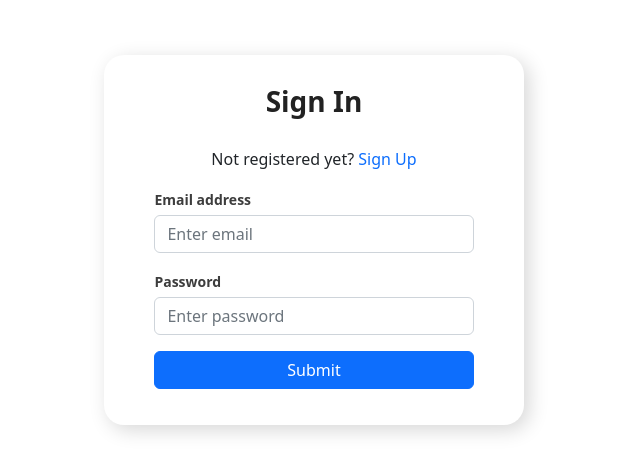
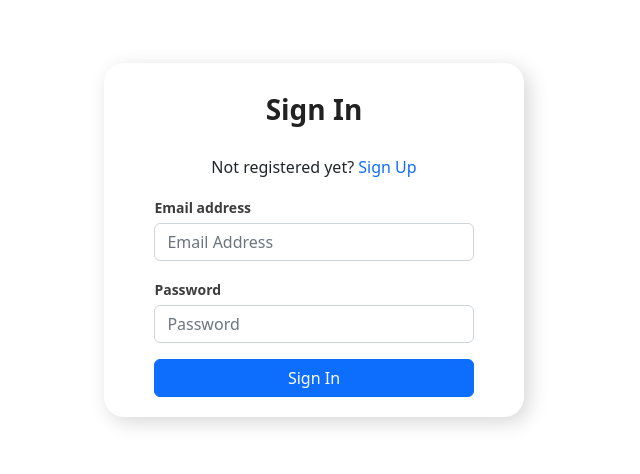
Before and after one commit to stephanygrace/signup-login_reactjs, a React (Create React App) app: page / in a window 1280 px wide. Shown: the part 160-634 px from the top of the page, without its empty margins (326-966 px from the left). Built offline with nearby package versions, Linux system fonts and the light colour scheme.

Commit message:
Connect Front-end to API Login and Signup

```diff
--- a/package.json
+++ b/package.json
@@ -6,6 +6,7 @@
     "@testing-library/jest-dom": "^5.16.5",
     "@testing-library/react": "^13.4.0",
     "@testing-library/user-event": "^13.5.0",
+    "axios": "^1.3.4",
     "bootstrap": "^5.2.3",
     "bootstrapp": "^0.0.0",
     "react": "^18.2.0",
--- a/src/Auth.js
+++ b/src/Auth.js
@@ -1,81 +1,83 @@
+import React, { useState } from "react";
+import axios from "axios";
 
-import React, { useState } from "react"
+export default function AuthForm() {
 
-// eslint-disable-next-line import/no-anonymous-default-export
-export default function () {
+  let [authMode, setAuthMode] = useState("signin");
+  let [email, setEmail] = useState("");
+  let [password, setPassword] = useState("");
+  let [name, setName] = useState("");
 
-  let [authMode, setAuthMode] = useState("signin")
+  const handleFormSubmit = async (event) => {
+    event.preventDefault();
+
+    try {
+      let url;
+      let data;
+
+      if (authMode === "signin") {
+        url = "http://localhost/Stelle/php-auth-api/login.php";
+        data = { email, password };
+      } else {
+        url = "http://localhost/Stelle/php-auth-api/register.php";
+        data = { name, email, password };
+      }
+
+      const response = await axios.post(url, data);
+      console.log(response.data);
+    } catch (error) {
+      console.error(error);
+    }
+  };
 
   const changeAuthMode = () => {
-    setAuthMode(authMode === "signin" ? "signup" : "signin")
-  }
+    setAuthMode(authMode === "signin" ? "signup" : "signin");
+  };
 
-  if (authMode === "signin") {
   return (
     <div className="Auth-form-container">
-        <form className="Auth-form">
+      <form className="Auth-form" onSubmit={handleFormSubmit}>
         <div className="Auth-form-content">
-            <h3 className="Auth-form-title">Sign In</h3>
+          <h3 className="Auth-form-title">
+            {authMode === "signin" ? "Sign In" : "Sign Up"}
+          </h3>
           <div className="text-center">
+            {authMode === "signin" ? (
+              <>
                 Not registered yet?{" "}
                 <span className="link-primary" onClick={changeAuthMode}>
                   Sign Up
                 </span>
-            </div>
-            <div className="form-group mt-3">
-              <label>Email address</label>
-              <input
-                type="email"
-                className="form-control mt-1"
-                placeholder="Enter email"
-              />
-            </div>
-            <div className="form-group mt-3">
-              <label>Password</label>
-              <input
-                type="password"
-                className="form-control mt-1"
-                placeholder="Enter password"
-              />
-            </div>
-            <div className="d-grid gap-2 mt-3">
-              <button type="submit" className="btn btn-primary">
-                Submit
-              </button>
-            </div>
-            <p className="text-center mt-2">
-            </p>
-          </div>
-        </form>
-      </div>
-    )
-  }
-
-  return (
-    <div className="Auth-form-container">
-      <form className="Auth-form">
-        <div className="Auth-form-content">
-          <h3 className="Auth-form-title">Sign Up</h3>
-          <div className="text-center">
+              </>
+            ) : (
+              <>
                 Already registered?{" "}
                 <span className="link-primary" onClick={changeAuthMode}>
                   Sign In
                 </span>
+              </>
+            )}
           </div>
+          {authMode === "signup" && (
             <div className="form-group mt-3">
               <label>Full Name</label>
               <input
-              type="email"
+                type="text"
                 className="form-control mt-1"
                 placeholder="e.g Jane Doe"
+                value={name}
+                onChange={(e) => setName(e.target.value)}
               />
             </div>
+          )}
           <div className="form-group mt-3">
             <label>Email address</label>
             <input
               type="email"
               className="form-control mt-1"
               placeholder="Email Address"
+              value={email}
+              onChange={(e) => setEmail(e.target.value)}
             />
           </div>
           <div className="form-group mt-3">
@@ -84,17 +86,17 @@ export default function () {
               type="password"
               className="form-control mt-1"
               placeholder="Password"
+              value={password}
+              onChange={(e) => setPassword(e.target.value)}
             />
           </div>
           <div className="d-grid gap-2 mt-3">
             <button type="submit" className="btn btn-primary">
-              Submit
+              {authMode === "signin" ? "Sign In" : "Sign Up"}
             </button>
           </div>
-          <p className="text-center mt-2">
-          </p>
         </div>
       </form>
     </div>
-  )
+  );
 }
```
Also changed, not shown: 1 other file (tests, documents, lock files or other folders). Lines whose indentation alone changed are shown as unchanged.
